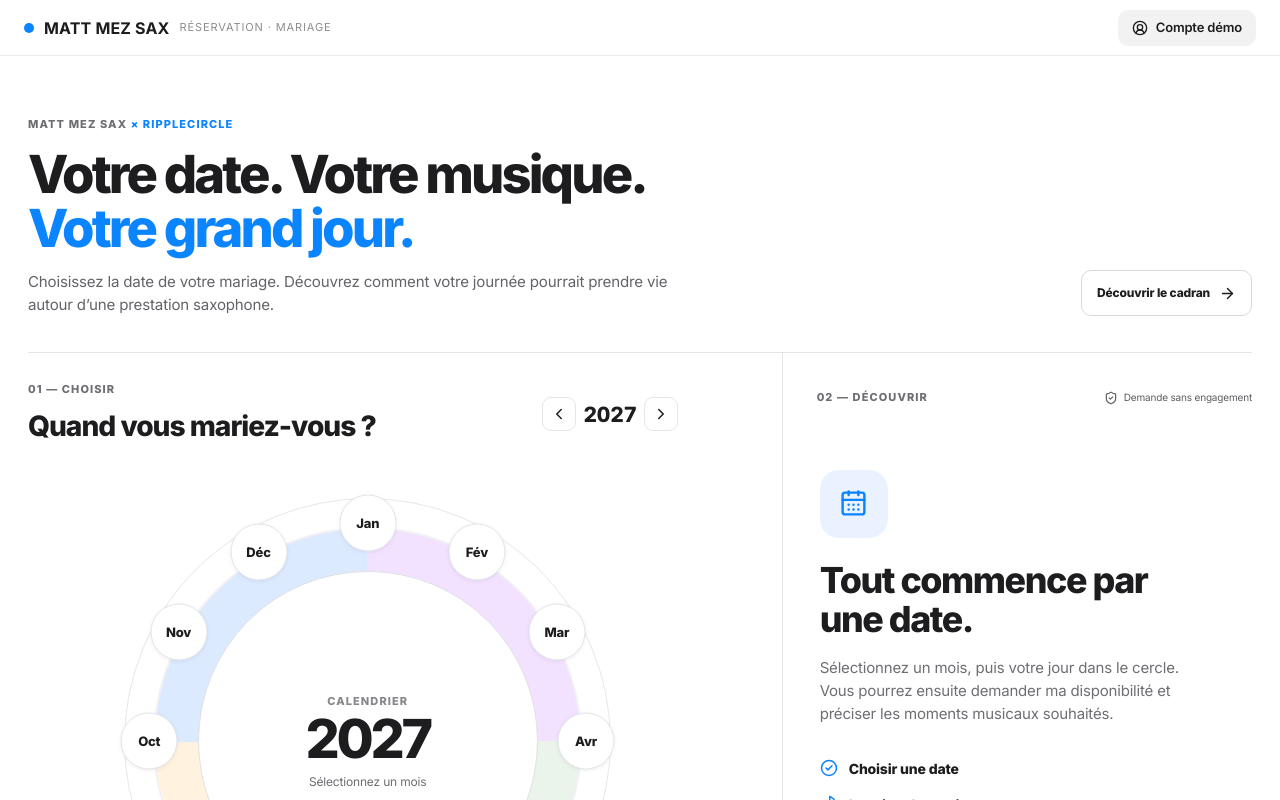
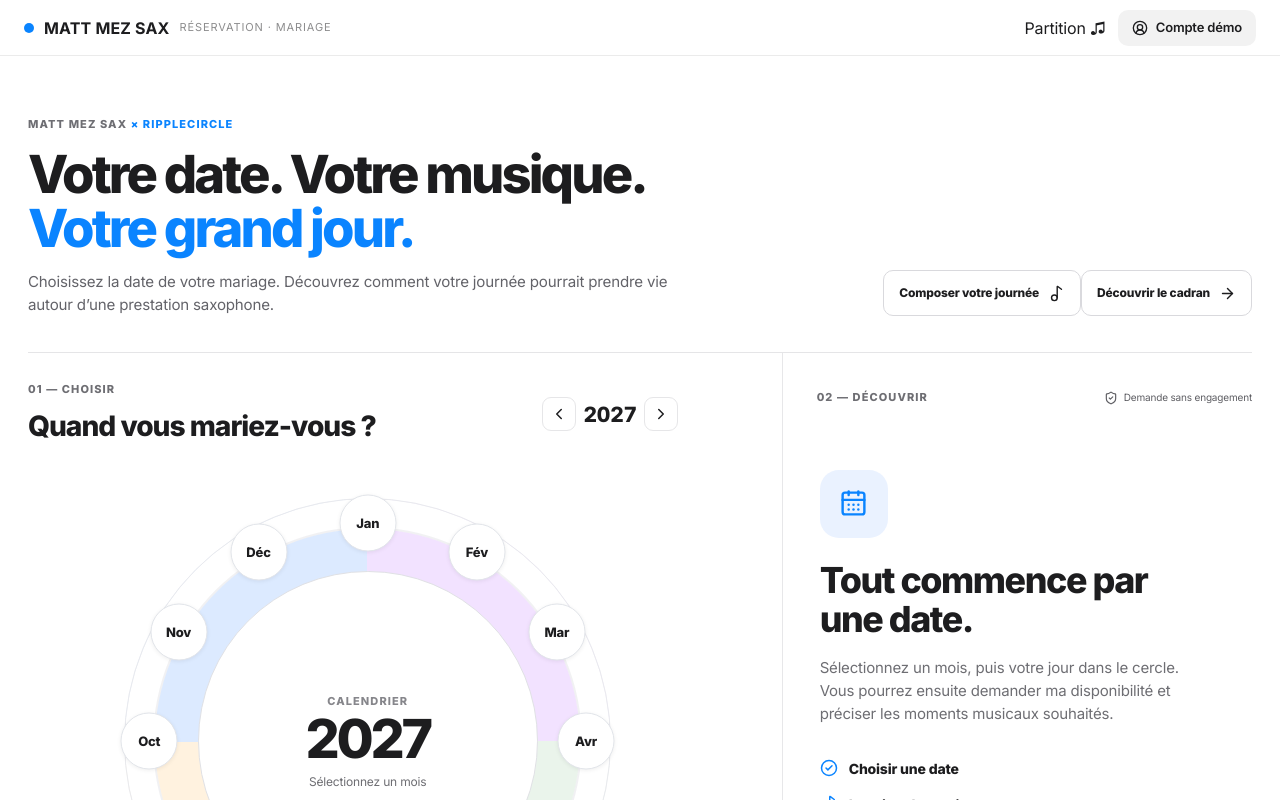
Before and after one commit to mattmezstitchlab/RIPPLECIRCLE, a React (Vite) app: page / in a window 1280 px wide. Shown: the top 800 px of the page. Built offline with nearby package versions, Linux system fonts and the light colour scheme.

Commit message:
feat(v9): route #score partition studio and link from booking landing

```diff
--- a/src/components/landing/Landing.tsx
+++ b/src/components/landing/Landing.tsx
@@ -4,14 +4,16 @@ import { useOrchestra } from '../../hooks/useOrchestra';
 import { Ripple, RippleLayer } from './Ripple';
 import { AccountPage } from './AccountPage';
 import { SaxBookingLanding } from './SaxBookingLanding';
+import { WeddingScore } from './WeddingScore';
 import { usePersistentState } from '../../hooks/usePersistentState';
 import { AccountState, INITIAL_ACCOUNT, migrateAccountLightOnly } from '../../data/account';
 
-type Page = RippleLayer | 'account' | 'booking';
+type Page = RippleLayer | 'account' | 'booking' | 'score';
 
 const readLayer = (): Page => {
   const hash = window.location.hash.replace(/^#/, '');
   if (!hash || hash === 'booking') return 'booking';
+  if (hash === 'score' || hash === 'partition') return 'score';
   if (hash === 'explore' || hash === 'instrument') return 'overview';
   if (hash === 'account' || hash === 'calendar' || hash === 'journey' || hash === 'day' || hash === 'memory' || hash === 'playlist' || hash === 'people') return hash;
   return 'booking';
@@ -45,6 +47,8 @@ export const Landing: React.FC = () => {
             <span className="font-bold text-[14px] sm:text-[16px] tracking-[0.01em]">{layer === 'booking' ? 'MATT MEZ SAX' : 'RIPPLECIRCLE'}</span>
             <span className="hidden sm:inline text-[11px] tracking-[0.08em] uppercase opacity-50">{layer === 'booking' ? 'Réservation · mariage' : 'Instrument causal · 2D'}</span>
           </a>
+          <div className="flex items-center gap-3">
+            <a href="#score" className="ripple-score-header-link">Partition <span aria-hidden="true">♫</span></a>
           <button
             type="button"
             onClick={() => { if (layer !== 'account') window.location.hash = 'account'; }}
@@ -54,6 +58,7 @@ export const Landing: React.FC = () => {
             <CircleUserRound className="w-4 h-4" />
             {layer === 'booking' ? 'Compte démo' : 'Compte'}
           </button>
+          </div>
         </div>
       </header>
 
@@ -70,6 +75,8 @@ export const Landing: React.FC = () => {
           />
         ) : layer === 'booking' ? (
           <SaxBookingLanding />
+        ) : layer === 'score' ? (
+          <WeddingScore />
         ) : (
           <Ripple
             activeLayer={layer}
--- a/src/components/landing/SaxBookingLanding.tsx
+++ b/src/components/landing/SaxBookingLanding.tsx
@@ -49,7 +49,10 @@ export const SaxBookingLanding:React.FC=()=>{
             <h1>Votre date. Votre musique.<br/><em>Votre grand jour.</em></h1>
             <p className="ripple-booking-subtitle">Choisissez la date de votre mariage. Découvrez comment votre journée pourrait prendre vie autour d’une prestation saxophone.</p>
           </div>
-          <a href="#explore" className="ripple-booking-explore">Découvrir le cadran <ArrowRight size={17}/></a>
+          <div className="ripple-booking-hero-links">
+            <a href="#score" className="ripple-booking-explore">Composer votre journée <Music2 size={17}/></a>
+            <a href="#explore" className="ripple-booking-explore">Découvrir le cadran <ArrowRight size={17}/></a>
+          </div>
         </header>
 
         <div className="ripple-booking-content">
```
